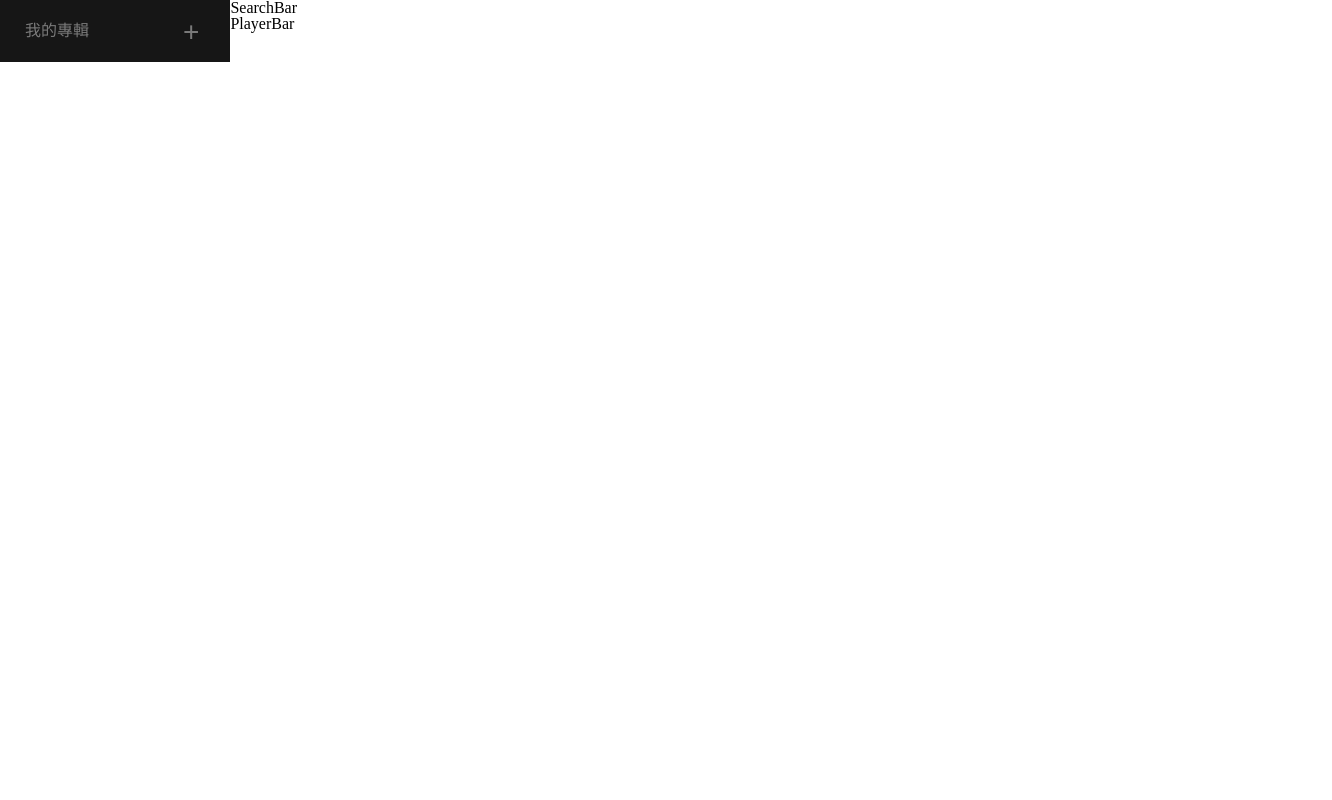
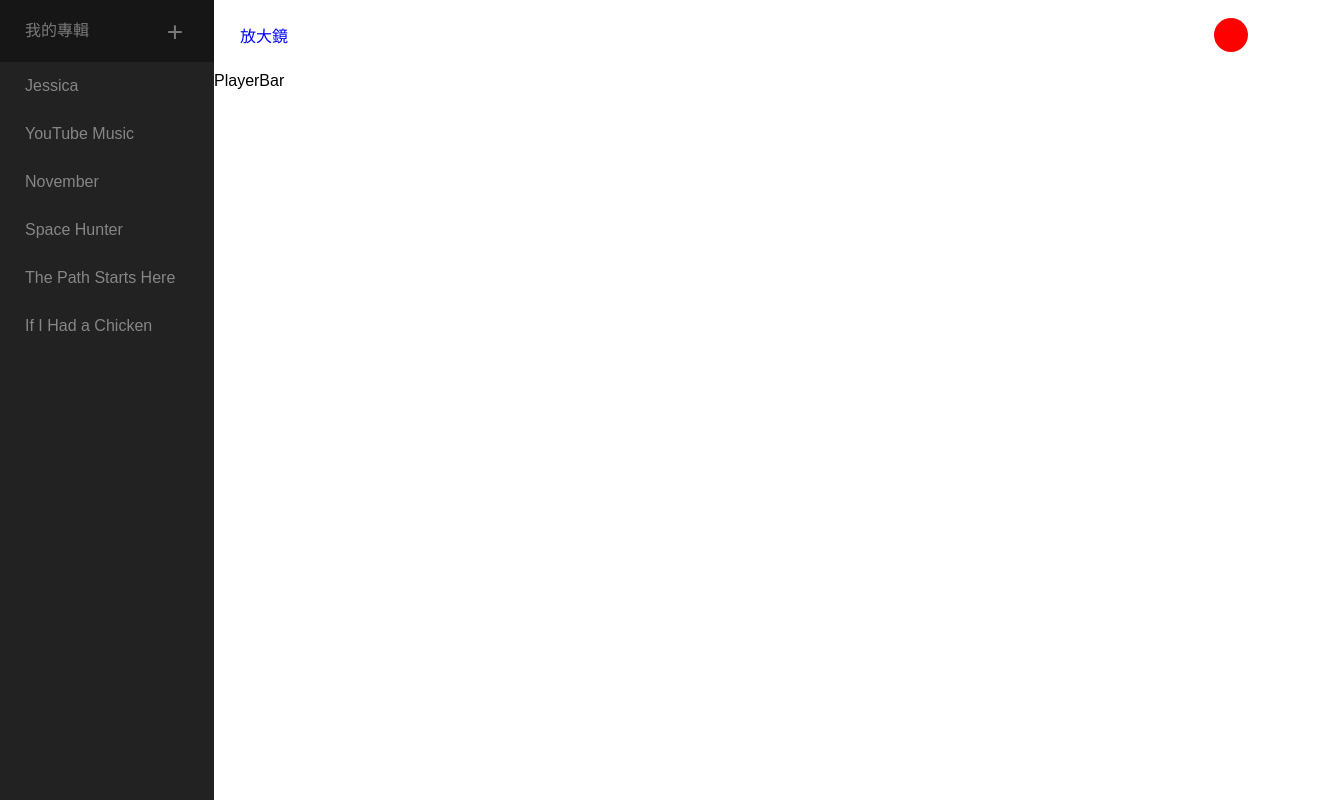
Before and after one commit to LiaoYingKai/music-player, a React app: page / in a window 1280 px wide. Shown: the whole page, 1332 px wide, since content can reach past the window. Built offline with nearby package versions, Linux system fonts and the light colour scheme.

Commit message:
add serach bar, nav-bar list

```diff
--- a/src/layout/index.js
+++ b/src/layout/index.js
@@ -10,7 +10,7 @@ function HomePage(){
     return (
         <div className="home-page">
             <NavBar/>
-            <div>
+            <div className="home-page__container">
                 <SearchBar/>
                 <div className="home-page__content">
                     {
--- a/src/layout/nav-bar.js
+++ b/src/layout/nav-bar.js
@@ -1,15 +1,25 @@
-import React from 'react'
+import React, {Component, } from 'react'
 
-function NavBar(){
+class NavBar extends Component{
+    constructor(){
+        super()
+        this._renderList = this._renderList.bind(this)
+    }
+    _renderList(){
+        const musicList = [ 'Jessica', 'YouTube Music', 'November', 'Space Hunter', 'The Path Starts Here', 'If I Had a Chicken' ]
+        return (
+            musicList.map(item =><li key={item}>{item}</li>)
+        )
+    }
+    render(){
+        const { _renderList } = this
         return (
             <div className="nav-bar">
                 <div className="nav-bar__my-album">
                     我的專輯<button> + </button>
                 </div>
                 <ul>
-                <li>
-
-                </li>
+                    {_renderList()}
                 </ul>
                 <div>
 
@@ -17,5 +27,6 @@ function NavBar(){
             </div>
         )
     }
+}
 
 export default NavBar
--- a/src/layout/serach-bar.js
+++ b/src/layout/serach-bar.js
@@ -2,7 +2,17 @@ import React from 'react'
 
 function SearchBar(){
     return (
-        <div>SearchBar</div>
+        <div className="search-bar">
+            <div className="search-bar__search-input">
+                放大鏡
+            </div>
+            <div className="search-bar__user">
+                <div>
+
+                </div>
+                Liao Kai
+            </div>
+        </div>
     )
 }
 
--- a/src/layout/style.scss
+++ b/src/layout/style.scss
@@ -1,7 +1,13 @@
 .home-page{
     display: flex;
+    font-family: sans-serif;
+    &__container{
+        width: 100%;
+    }
 }
 .nav-bar{
+    background-color: #222222;
+    height: 100vh;
     min-width:214px;
     width: 18%;
     &__my-album{
@@ -20,4 +26,39 @@
             line-height:13px;
         }
     }
+    ul{
+        li{
+            font-size: 16px;
+            color: #868686;;
+            padding: 12px 25px ;
+            line-height: 24px;
+            cursor: pointer;
+            &:hover{
+                color: #fff;
+                background-image: linear-gradient(to right,#FFA883 ,#3927FF);;
+            }
+        }
+    }
 }
+
+.search-bar{
+    display: flex;
+    justify-content: space-between;
+    align-items: center;
+    padding: 18px 26px;
+    position: fix;
+    width:100%;
+    &__search-input{
+        color:blue
+    }
+    &__user{
+        div{
+            height: 34px;
+            width: 34px;
+            background-color: red;
+            border-radius: 50%;
+            display: inline-block;
+        }
+        color:#fff;
+    }
+}
```
Also changed, not shown: 1 other file. Lines whose indentation alone changed are shown as unchanged.
